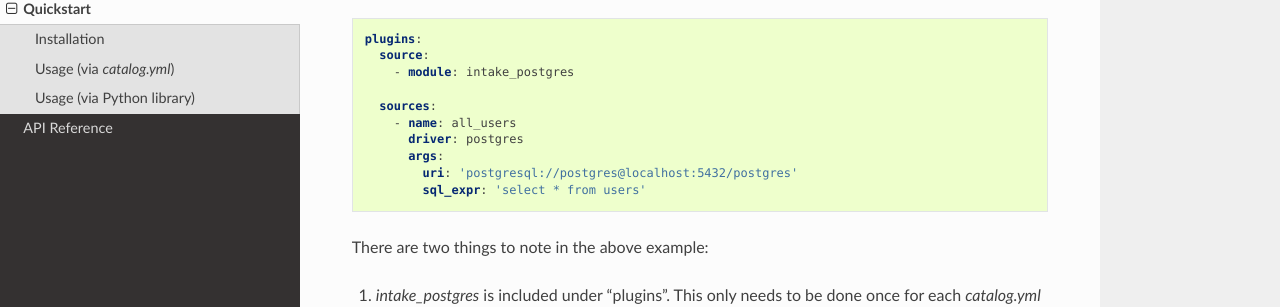
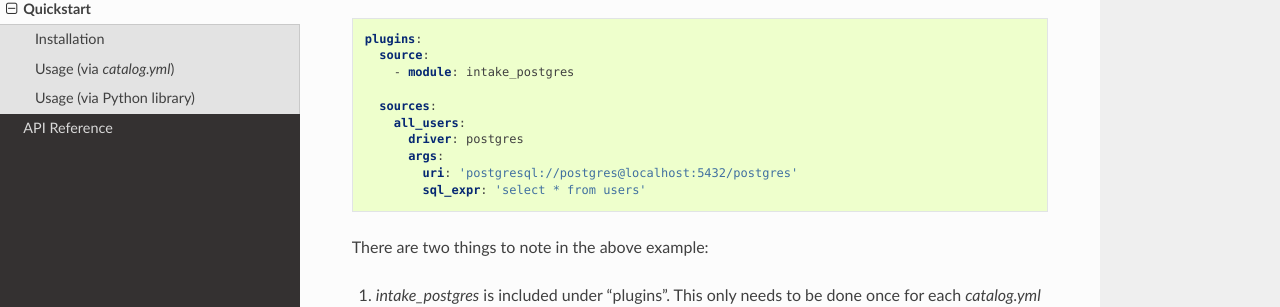
Before and after one commit to intake/intake-sql, a Sphinx documentation site: the page built from docs/source/quickstart.rst, in a window 1280 px wide and 900 px high, scrolled down 441 px. Shown: the part 144-451 px from the top of the window. Built offline with Sphinx 7.4.7 and the Read the Docs theme 2.0.0, drawn with Linux system fonts in a browser that asks for light colours; some of the changed lines change nothing that is shown.

Commit message:
Change catalog syntax everywhere

```diff
--- a/docs/source/quickstart.rst
+++ b/docs/source/quickstart.rst
@@ -26,7 +26,7 @@ In the *catalog.yml* file:
         - module: intake_postgres
 
       sources:
-        - name: all_users
+        all_users:
           driver: postgres
           args:
             uri: 'postgresql://postgres@localhost:5432/postgres'
```
Also changed, not shown: 4 other files.
